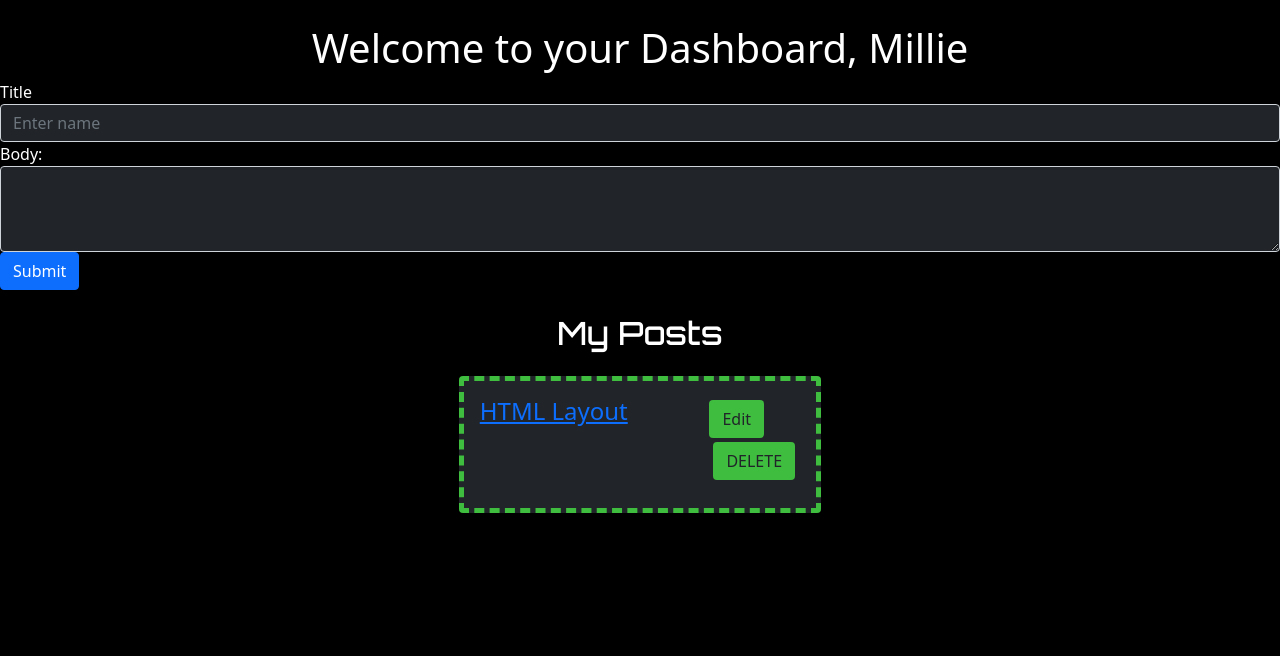
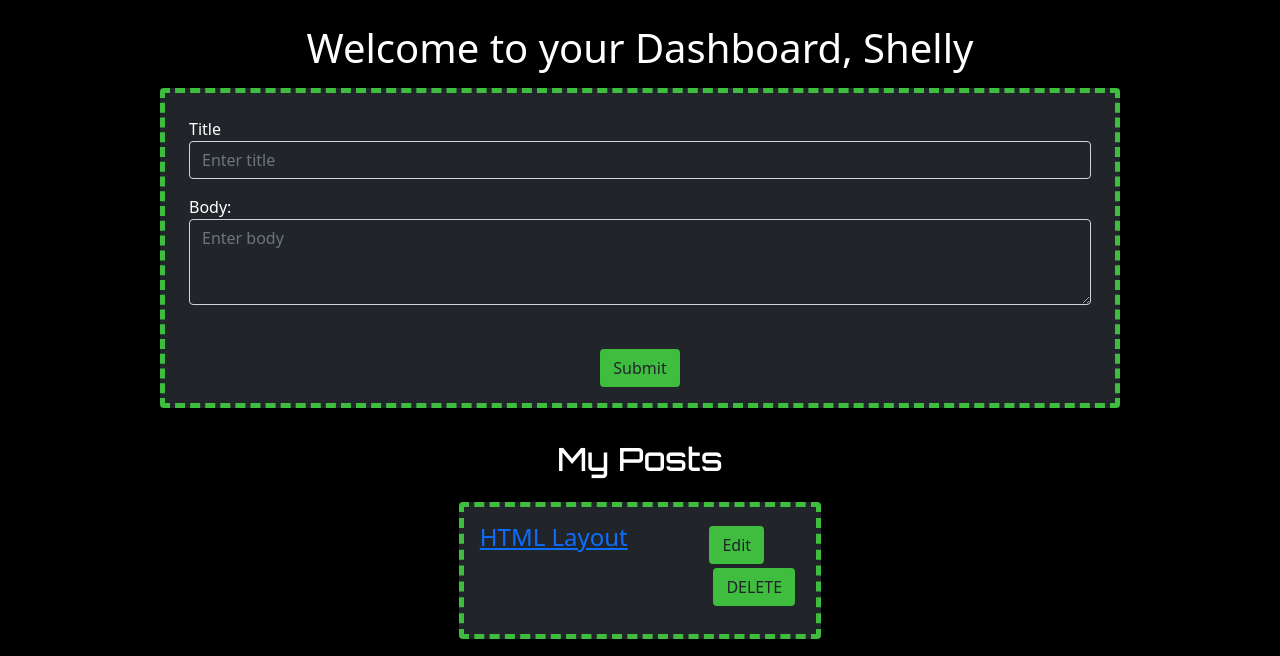
Before and after one commit to crissyg923/mysql-tech-blog, a Node server app: page /dashboard in a window 1280 px wide. Shown: the part 80-736 px from the top of the page. Run offline with Node 20, Linux system fonts and the light colour scheme; a user stored in the database is signed in; data comes from the database, SQL or seed files in the repository; some libraries are stand-ins or nearby versions.

Commit message:
cosmetic updates

```diff
--- a/public/css/style.css
+++ b/public/css/style.css
@@ -20,6 +20,11 @@ header, .project:not(:last-child) {
   font-family: "Orbitron", sans-serif;
 }
 
+.allpostscard {
+  border-right: var(--green) 3px solid;
+  border-left: var(--green) 3px solid;
+}
+
 .allposts:hover {
   color: var(--green);
   font-size: 30px;
@@ -28,6 +33,11 @@ header, .project:not(:last-child) {
 .cardstyle {
   border: dashed var(--green);
   border-width: 5px;
+}
+
+.commentline {
+  border-bottom: white solid 3px;
+  margin-bottom: 1%;
 }
 .container {
   display: flex;
@@ -93,7 +103,33 @@ color: inherit;
   color: var(--green);
   margin-top: 2%;
 }
+
+.singlecomment {
+  border-left: var(--green) solid 4px;
+  margin-left: 1%;
+  padding-left: 3px;
+}
 .sitebanner {
   margin: 3% 15% 0% 15%;
 
 }
+
+
+@media (max-width: 760px) {
+  .comments {
+    /* display: flex;
+    flex-direction: column; */
+    text-align: center;
+  }
+  .singlecomment {
+    border: none;
+  }
+  .portfolio {
+    display: flex;
+    flex-direction: column;
+    width: 100%;
+  }
+  .singleitem {
+    width: 100%;
+  }
+  }
--- a/views/allposts.handlebars
+++ b/views/allposts.handlebars
@@ -1,6 +1,6 @@
 <div class="d-flex justify-content-center align-items-center flex-column mx-5">
 {{#each posts as |post| }}
-<div class="card bg-dark m-2 cardstyle" style="width: 100%;">
+<div class="card bg-dark m-3 allpostscard" style="width: 80%;">
   <div class="card-body">
     <h4 class="card-title posttitle"> {{ post.title }}</h4>
 
--- a/views/dashboard.handlebars
+++ b/views/dashboard.handlebars
@@ -1,17 +1,22 @@
 <h1 class="text-center mt-4">Welcome to your Dashboard, {{name}}</h1>
 
+<div class="d-flex align-items-center flex-column">
+<div class="card bg-dark m-2 p-3 cardstyle" style="width: 75%">
 <form class="newpost">
-  <div class="form-group">
+  <div class="form-group p-2">
     <label for="exampleFormControlInput1">Title</label>
-    <input type="text" class="form-control bg-dark text-white" id="blogtitle" placeholder="Enter name">
+    <input type="text" class="form-control bg-dark text-white" id="blogtitle" placeholder="Enter title">
   </div>
-  <div class="form-group">
+  <div class="form-group p-2">
     <label for="exampleFormControlTextarea1">Body:</label>
-    <textarea class="form-control bg-dark text-white" id="blogbody" rows="3"></textarea>
+    <textarea class="form-control bg-dark text-white" id="blogbody" rows="3" placeholder="Enter body"></textarea>
   </div>
-  <button type="submit" class="btn btn-primary">Submit</button>
+  <div class="text-center pt-2">
+  <button type="submit" class="btn formbutton">Submit</button>
+  </div>
 </form>
-
+</div>
+</div>
   {{!-- {{#if Blogposts.length}} --}}
 
 <h2 class="text-center mt-4 mb-3 recentposts">My  Posts</h2>
```
Also changed, not shown: views/blogpost.handlebars (+16 -12 lines).
